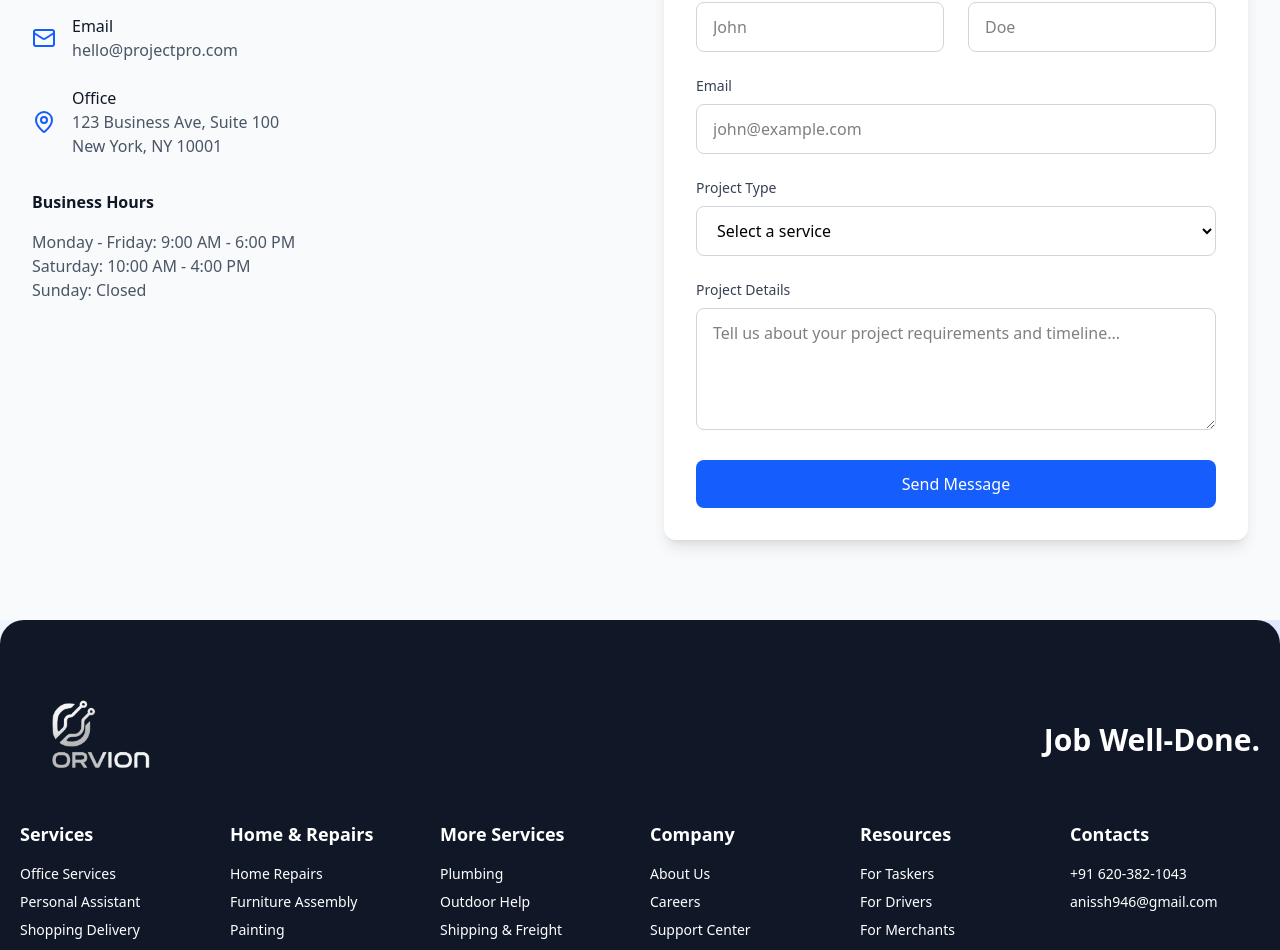
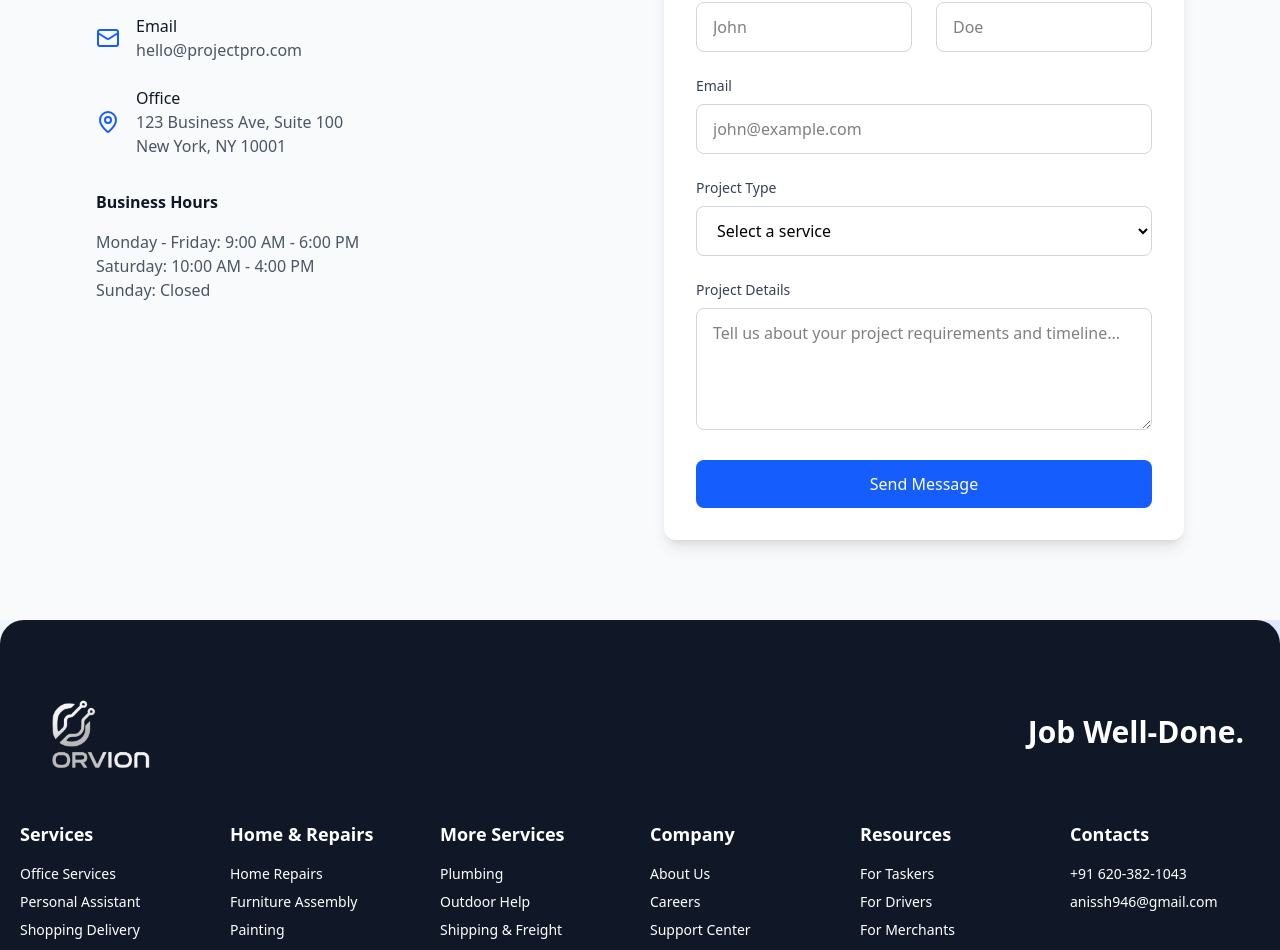
Before and after one commit to Yamansaini0405/Orvion, a React (Vite) app in the folder Frontend/: page / in a window 1280 px wide. Shown: the part 5427-6377 px from the top of the page. Built offline with nearby package versions, Linux system fonts and the light colour scheme.

Commit message:
add resposiveness

```diff
--- a/Frontend/src/components/Footer.jsx
+++ b/Frontend/src/components/Footer.jsx
@@ -28,7 +28,7 @@ const Footer = () => {
 
   return (
     <motion.footer
-      className="w-full bg-gray-900 rounded-t-3xl h-fit p-5 pt-10"
+      className="w-full bg-gray-900 rounded-t-3xl h-fit p-5 md:pt-10"
       initial="hidden"
       whileInView="show"
       viewport={{ once: true, amount: 0.3 }}
@@ -42,7 +42,7 @@ const Footer = () => {
           <motion.img variants={itemVariants} src={img} alt="Orvion Logo" className="w-40 h-40" />
           <motion.h1
             variants={itemVariants}
-            className="text-2xl md:text-3xl text-white font-semibold capitalize mt-4 md:mt-0"
+            className="text-2xl md:text-3xl text-white font-semibold capitalize m-4 md:mt-0"
           >
             Job well-done.
           </motion.h1>
--- a/Frontend/src/components/Home.jsx
+++ b/Frontend/src/components/Home.jsx
@@ -71,7 +71,7 @@ function Home() {
   return (
     <>
       <section className="bg-gradient-to-r from-blue-50 to-indigo-100 py-16 mt-2">
-        <div className="max-w-[90%] mx-auto px-4 sm:px-6 lg:px-8">
+        <div className="md:max-w-[90%] max-w-[95%] mx-auto px-4 sm:px-6 lg:px-8">
           <div className="grid grid-cols-1 lg:grid-cols-2 gap-12 items-center">
             <motion.div
               initial="hidden"
@@ -132,7 +132,7 @@ function Home() {
                 whileInView="show"
                 viewport={{ once: true, amount: 0.8 }}
                 variants={cardVariants}
-                className="absolute -bottom-10 -left-12 bg-white p-6 rounded-lg shadow-lg"
+                className="absolute -bottom-10 md:-bottom-10 -left-4 md:-left-12 bg-white p-6 rounded-lg shadow-lg"
               >
                 <div className="flex items-center space-x-4">
                   <div className="bg-green-100 p-3 rounded-full">
@@ -558,7 +558,7 @@ function Home() {
 
       {/* Contact Section */}
       <section id="contact" className="py-20 bg-gray-50">
-        <div className="max-w-7xl mx-auto px-4 sm:px-6 lg:px-8">
+        <div className="md:max-w-[90%] max-w-[95%] mx-auto px-4 sm:px-6 lg:px-8">
           <motion.div
             className="text-center mb-16"
             initial="hidden"
@@ -624,7 +624,7 @@ function Home() {
               whileInView="show"
               viewport={{ once: true, amount: 0.5 }}
               variants={containerVariants}
-              className="bg-white p-8 rounded-xl shadow-lg"
+              className="bg-white md:p-8 p-4 rounded-xl shadow-lg"
             >
               <motion.h3 variants={itemVariants} className="text-2xl font-semibold text-gray-900 mb-6">
                 Send us a Message
--- a/Frontend/src/components/Navbar.jsx
+++ b/Frontend/src/components/Navbar.jsx
@@ -5,7 +5,7 @@ const Navbar = () => {
 
   return (
     <>
-      <nav className="bg-white px-16 py-4.5 w-[90%] mx-auto rounded-xl  sticky top-2 z-50 shadow-md mt-4 ">
+      <nav className="bg-white px-4 md:px-16 py-4.5 w-[90%] mx-auto rounded-xl  sticky top-2 z-50 shadow-md mt-4 ">
         <div className=" mx-auto flex items-center justify-between space-x-4">
           {/* Logo */}
           <div className="flex items-center space-x-2">
```
